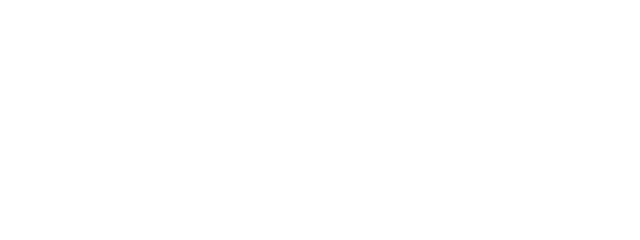
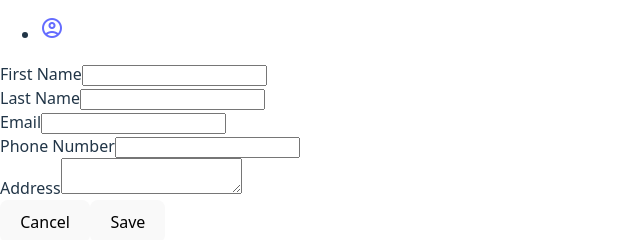
Before and after one commit to adrn1201/crm-fullstack, a React (Vite) app in the folder frontend/: page /customers/new in a window 1280 px wide. Before the commit this address had no page. Shown: the part 1606-1846 px from the top of the page, without its empty margins (0-640 px from the left). Before the commit the page ends 800 px from the top, so only its background shows below. Built offline with nearby package versions, Linux system fonts and the light colour scheme.

Commit message:
feat: add new customer record from frontend to backend

```diff
--- a/frontend/src/App.tsx
+++ b/frontend/src/App.tsx
@@ -3,7 +3,8 @@
 import HomePage from "./pages/HomePage";
 import RootLayout from "./pages/Root";
 import CustomersRootLayout from "./pages/CustomersRootLayout";
-import CustomersPage, { loader as customersLoader} from "./pages/CustomerPage";
+import CustomersPage, { loader as customersLoader } from "./pages/CustomerPage";
+import NewCustomerPage, { action as customerAction} from "./pages/NewCustomerPage";
 
 const router = createBrowserRouter([
   {
@@ -20,7 +21,12 @@
             element: <CustomersPage />,
             loader: customersLoader,
           },
-        ]
+          {
+            path: "new",
+            element: <NewCustomerPage />,
+            action: customerAction,
+          },
+        ],
       },
     ],
   },
--- /dev/null
+++ b/frontend/src/components/CustomerForm.tsx
@@ -0,0 +1,124 @@
+import {
+  Form,
+  useActionData,
+  useNavigation,
+  useNavigate,
+  redirect,
+} from "react-router-dom";
+
+interface CustomerFormProps {
+  method: "post" | "get" | "POST" | "GET";
+  event?: any;
+}
+
+export default function CustomerForm({ method, event }: CustomerFormProps) {
+  const data = useActionData();
+  const navigate = useNavigate();
+
+  const navigation = useNavigation();
+
+  const isSubmitting = navigation.state === "submitting";
+
+  function cancelHandler() {
+    navigate("..");
+  }
+  return (
+    <Form method={method} className="row g-3">
+      {data && data.errors && (
+        <ul>
+          {Object.values(data.errors).map((err) => (
+            <li key={String(err)}>{String(err)}</li>
+          ))}
+        </ul>
+      )}
+      <div className="row">
+        <div className="col-md-6">
+          <div className="input-group input-group-outline my-3">
+            <label htmlFor="firstName" className="form-label">
+              First Name
+            </label>
+            <input
+              id="firstName"
+              name="firstName"
+              type="text"
+              className="form-control"
+              defaultValue={event?.firstName || ""}
+            />
+          </div>
+        </div>
+        <div className="col-md-6">
+          <div className="input-group input-group-outline my-3">
+            <label htmlFor="lastName" className="form-label">
+              Last Name
+            </label>
+            <input
+              id="lastName"
+              name="lastName"
+              type="text"
+              className="form-control"
+              defaultValue={event?.lastName || ""}
+            />
+          </div>
+        </div>
+      </div>
+      <div className="row">
+        <div className="col-md-6">
+          <div className="input-group input-group-outline my-3">
+            <label htmlFor="email" className="form-label">
+              Email
+            </label>
+            <input
+              id="email"
+              name="email"
+              type="email"
+              className="form-control"
+              defaultValue={event?.email || ""}
+            />
+          </div>
+        </div>
+        <div className="col-md-6">
+          <div className="input-group input-group-outline my-3">
+            <label htmlFor="phoneNumber" className="form-label">
+              Phone Number
+            </label>
+            <input
+              id="phoneNumber"
+              name="phoneNumber"
+              type="text"
+              className="form-control"
+              defaultValue={event?.phoneNumber || ""}
+            />
+          </div>
+        </div>
+      </div>
+      <div className="row">
+        <div className="col-md-12">
+          <div className="input-group input-group-outline my-3">
+            <label htmlFor="address" className="form-label">
+              Address
+            </label>
+            <textarea
+              id="address"
+              name="address"
+              className="form-control"
+              defaultValue={event?.address || ""}
+            />
+          </div>
+        </div>
+      </div>
+      <div className="row">
+        <button
+          type="button"
+          className="col-md-3 btn btn-danger"
+          onClick={cancelHandler}
+          disabled={isSubmitting}
+        >
+          Cancel
+        </button>
+        <button disabled={isSubmitting} className="col-md-3 btn btn-success">
+          {isSubmitting ? "Submitting" : "Save"}
+        </button>
+      </div>
+    </Form>
+  );
+}
--- a/frontend/src/components/CustomersList.tsx
+++ b/frontend/src/components/CustomersList.tsx
@@ -16,10 +16,18 @@
     <div className="container-fluid py-2">
       <div className="row">
         <div className="col-12">
-          <div className="card my-4">
-            <div className="card-header p-0 position-relative mt-n4 mx-3 z-index-2">
-              <div className="bg-gradient-dark shadow-dark border-radius-lg pt-4 pb-3">
-                <h6 className="text-white text-capitalize ps-3">Customers</h6>
+          <div className="card mt-4">
+            <div className="card-header pb-0 p-3">
+              <div className="row">
+                <div className="col-6 d-flex align-items-center">
+                  <h6 className="mb-0">Payment Method</h6>
+                </div>
+                <div className="col-6 text-end">
+                  <a className="btn bg-gradient-dark mb-0" href="javascript:;">
+                    <i className="material-symbols-rounded text-sm">add</i>
+                    &nbsp;&nbsp;Add New Card
+                  </a>
+                </div>
               </div>
             </div>
             <div className="card-body px-0 pb-2">
--- /dev/null
+++ b/frontend/src/pages/NewCustomerPage.tsx
@@ -0,0 +1,46 @@
+import { redirect } from "react-router-dom";
+import type { ActionFunctionArgs } from "react-router-dom";
+import CustomerForm from "../components/CustomerForm";
+
+export default function NewCustomerPage() {
+  return <CustomerForm method="post" />;
+}
+
+export async function action({ request, params }: ActionFunctionArgs) {
+  const data = await request.formData();
+
+  console.log("Form Data:", data);
+  const customerData = {
+    firstName: data.get("firstName"),
+    lastName: data.get("lastName"),
+    email: data.get("email"),
+    phoneNumber: data.get("phoneNumber"),
+    address: data.get("address"),
+  };
+
+   console.log("Form Data:", data);
+
+  const response = await fetch("http://localhost:3000/api/customers", {
+    method: "POST",
+    headers: {
+      "Content-Type": "application/json",
+    },
+    body: JSON.stringify(customerData),
+  });
+
+  if (response.status === 422) {
+    return response;
+  }
+  if (!response.ok) {
+    throw new Response(
+      JSON.stringify({
+        message: "Could not save customer.",
+      }),
+      {
+        status: 500,
+      }
+    );
+  }
+
+  return redirect("/customers");
+}
```
